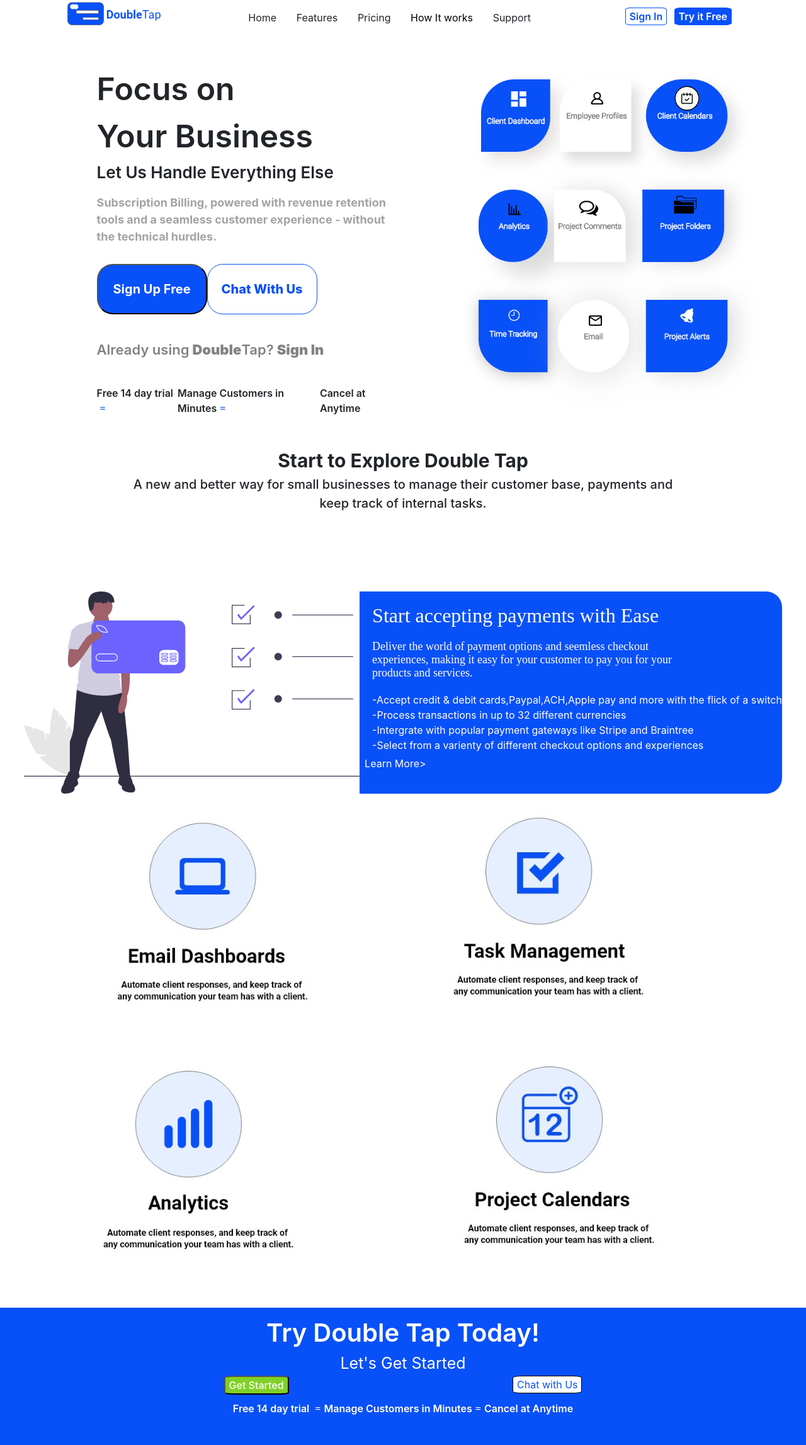
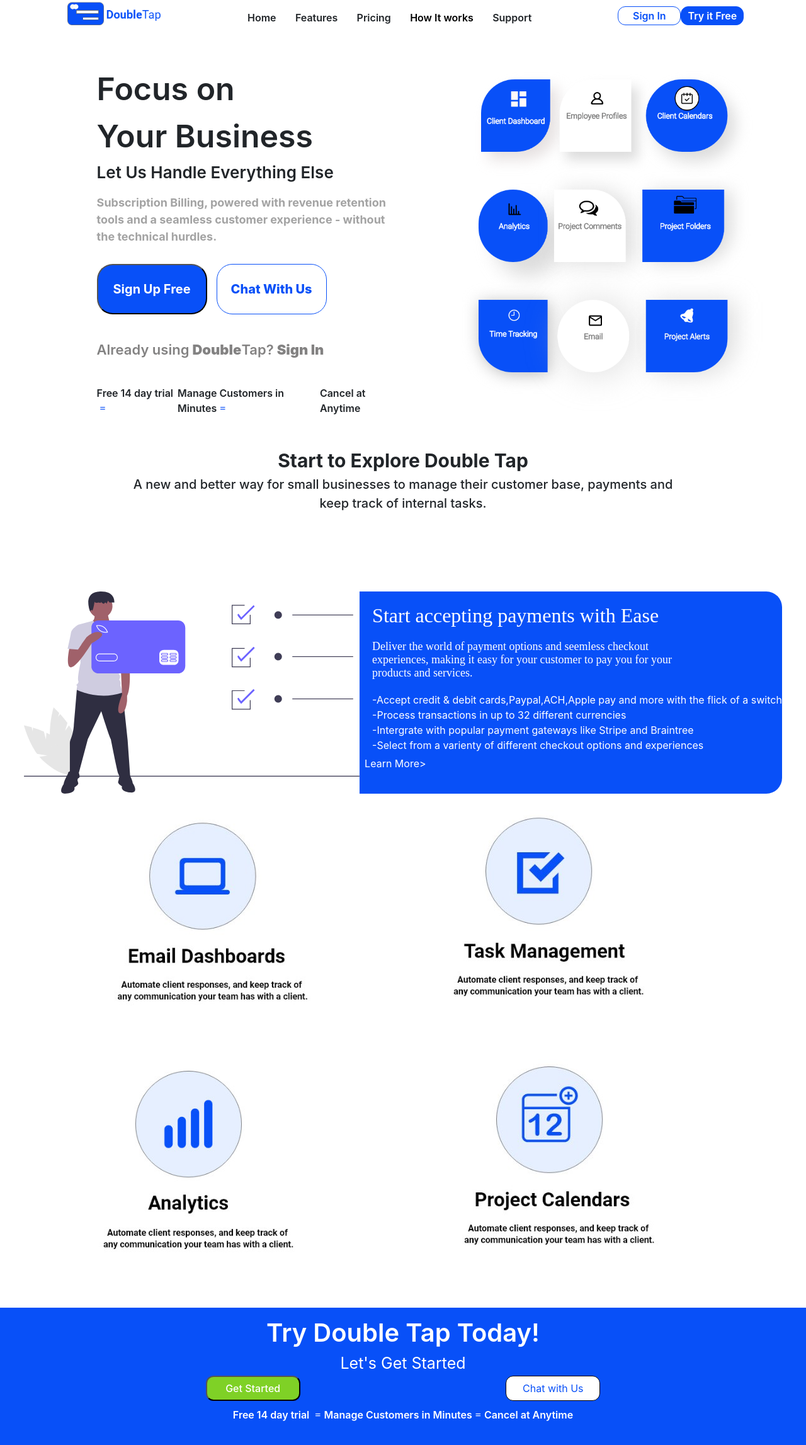
Before and after one commit to jcnghm/double_tap_crm_group, a plain HTML site: page index.html in a window 1280 px wide. Shown: the whole page at 63% size. Drawn offline with nearby package versions, Linux system fonts and the light colour scheme.

Commit message:
Cleaned up styling & buttons on works and landing

```diff
--- a/how_it_works/main_works.css
+++ b/how_it_works/main_works.css
@@ -4,6 +4,7 @@
     align-items: flex-end;
     justify-content: space-evenly;
     width: auto;
+    font-weight: 600;
 }
 
 .double{
@@ -30,17 +31,20 @@ a{
 }
 
 .sign_in{
-    border-radius: 12%;
+    border-radius: 12px;
     background-color: white;
+    width: 100px;
+    height: 30px;
     color: #0850F8;
     font-weight: 600;
     border: 1px solid #0850F8;
 }
 
 .try{
-    border-radius: 12%;
-    border-radius: 12%;
+    border-radius: 12px;
     background-color: #0850F8;
+    width: 100px;
+    height: 30px;
     color: white;
     border: 1px solid #0850F8;
     font-weight: 600;
@@ -102,7 +106,7 @@ a{
     border-radius: 25px;
     width: 175px;
     height: 80px;
-    margin-right: 3%;
+    margin-right: 15px;
     font-size: 20px;
     font-weight: 700;
 
@@ -315,19 +319,19 @@ a{
 .start{
     background-color: #7FD126;
     color: white;
-    border-radius: 12%;
-    font-weight: 500;
+    border-radius: 12px;
+    font-weight: 600;
+    height: 40px;
+    width: 150px;
 }
 
 .chat2{
     background-color: white;
     color: #0850F8;
-    border-radius: 25px;
-    border: 1px solid #0850F8;
-    font-weight: 800;
-    width: 175px;
-    height: 50px;
-    font-size: 20px;
+    height: 40px;
+    width: 150px;
+    border-radius: 12px;
+    border: 1px solid black;
 }
 
 .line2{
--- a/index.html
+++ b/index.html
@@ -9,7 +9,7 @@
 <link rel="stylesheet" href="https://cdnjs.cloudflare.com/ajax/libs/twitter-bootstrap/4.6.0/css/bootstrap.min.css">
 <link rel="stylesheet" href="https://cdnjs.cloudflare.com/ajax/libs/font-awesome/5.15.3/css/all.min.css">
 <link rel="stylesheet" href="landing_css/main.css">
-<title></title>
+<title>Double Tap CRM</title>
 </head>
 <body>
 
--- a/landing_css/main.css
+++ b/landing_css/main.css
@@ -4,6 +4,7 @@
     align-items: flex-end;
     justify-content: space-evenly;
     width: auto;
+    font-weight: 600;
 }
 
 .double{
@@ -30,17 +31,20 @@ a{
 }
 
 .sign_in{
-    border-radius: 12%;
+    border-radius: 12px;
     background-color: white;
+    width: 100px;
+    height: 30px;
     color: #0850F8;
     font-weight: 600;
     border: 1px solid #0850F8;
 }
 
 .try{
-    border-radius: 12%;
-    border-radius: 12%;
+    border-radius: 12px;
     background-color: #0850F8;
+    width: 100px;
+    height: 30px;
     color: white;
     border: 1px solid #0850F8;
     font-weight: 600;
@@ -106,7 +110,7 @@ a{
     border-radius: 25px;
     width: 175px;
     height: 80px;
-    margin-right: 3%;
+    margin-right: 15px;
     font-size: 20px;
     font-weight: 700;
 
@@ -306,15 +310,18 @@ a{
 .start{
     background-color: #7FD126;
     color: white;
-    border-radius: 12%;
+    height: 40px;
+    width: 150px;
+    border-radius: 12px;
     font-weight: 500;
 }
 
 .chat2{
     background-color: white;
     color: #0850F8;
-
-    border-radius: 12%;
+    height: 40px;
+    width: 150px;
+    border-radius: 12px;
     border: 1px solid black;
 }
 
```
Also changed, not shown: how_it_works/index_works.html (+7 -5 lines).
